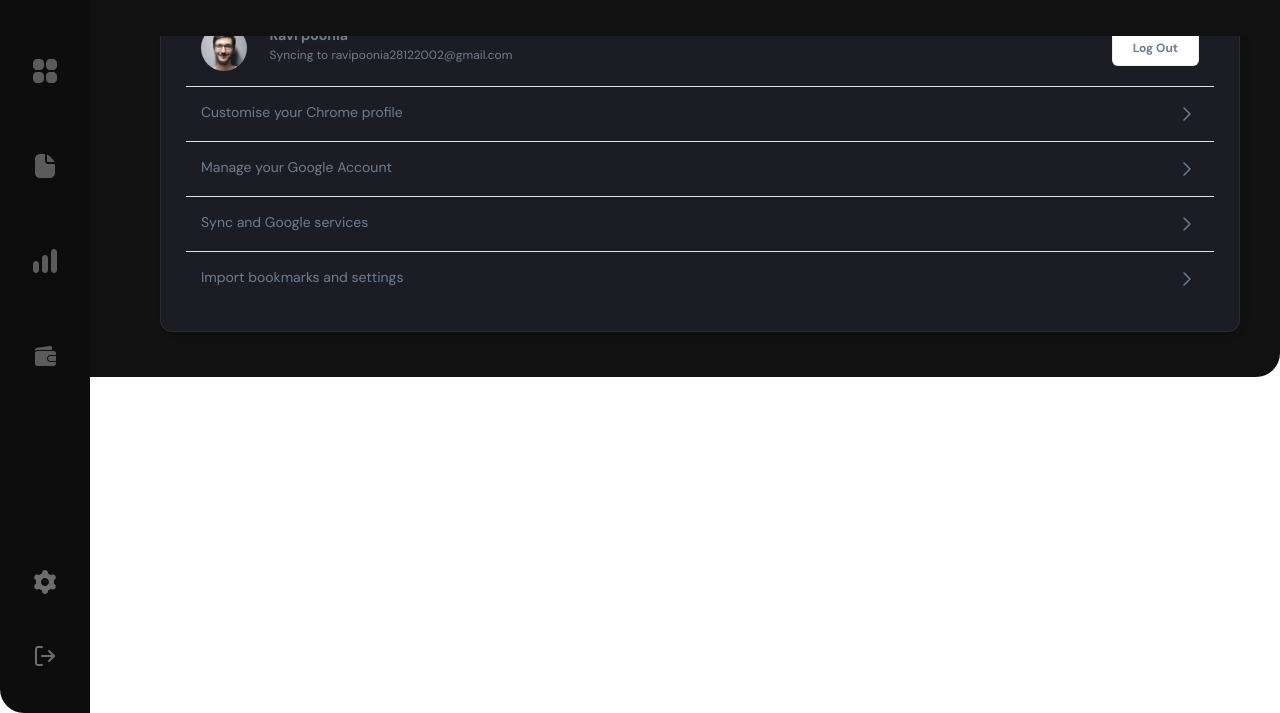
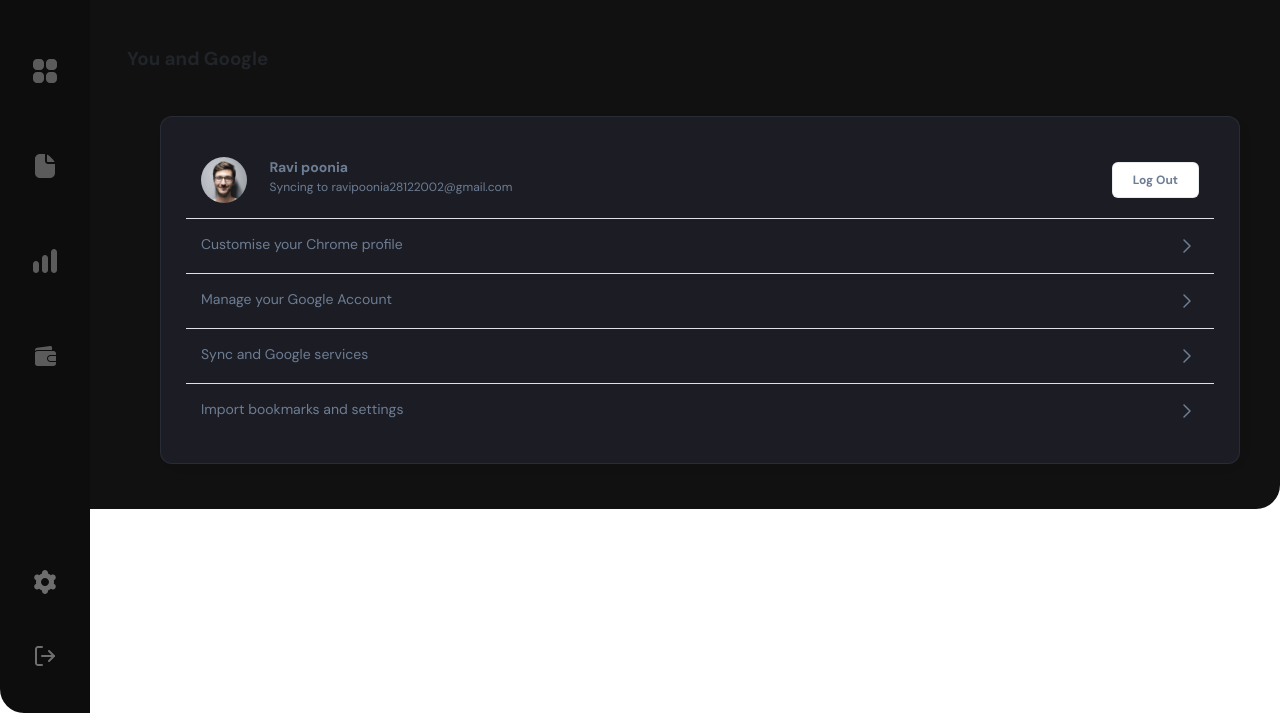
Before and after one commit to radialcoderavipoonia/dashboard, a plain HTML site: page index.html in a window 1280 px wide. Both pictures are taken after a click on the element 45 px from the left and 667 px from the top of the page. Shown: the part 87-800 px from the top of the page. Drawn offline with nearby package versions, Linux system fonts and the light colour scheme.

Commit message:
setting section changes

```diff
--- a/index.html
+++ b/index.html
@@ -991,9 +991,9 @@
         </div>
       </div>
     </div>
-    <div id="tab_5" class="tabcontent">
-      <div class="ps-5 ml_42 pb-5">
-        <div class="px_40 pt-1">
+    <div id="tab_5" class="tabcontent pt-5">
+      <div class="ps-5 ml_42 pb-5 pt-5">
+        <div class="px_40 pt-5">
           <h5 class="ff_dmsans fw-bold fs_xxl clr_black">
             You and Google
           </h5>
```
